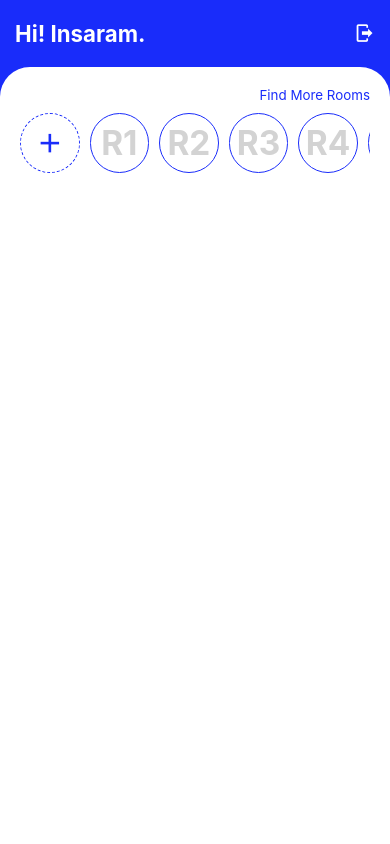
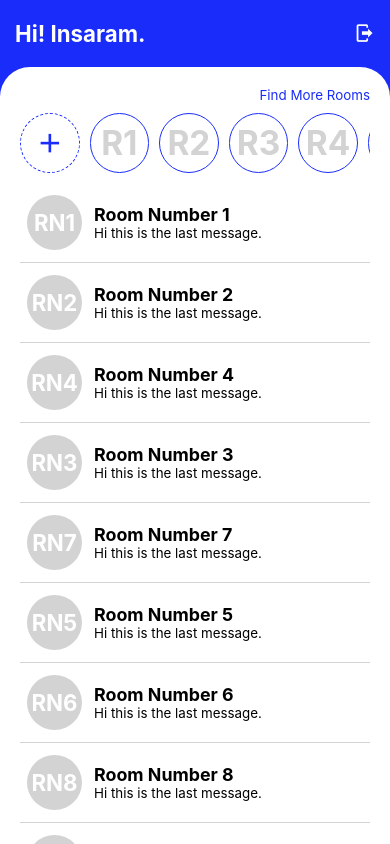
Before and after one commit to ins099/chat-app-ma, a React Native app: screen /Dashboard in a window 390 px wide. Built offline with nearby package versions, Linux system fonts and the light colour scheme.

Commit message:
chat list and item done

```diff
--- /dev/null
+++ b/src/components/EmptyList/index.jsx
@@ -0,0 +1,18 @@
+import { StyleSheet, Text, View } from 'react-native'
+import React from 'react'
+import { TextNormal } from '../CustomTexts'
+
+const EmptyList = (props) => {
+    const {message} = props
+  return (
+    <View style = {styles.container}>
+      <TextNormal center bold>{message || "No Chats Found."}</TextNormal>
+    </View>
+  )
+}
+
+export default EmptyList
+
+const styles = StyleSheet.create({
+    container:{flex:1, alignItems:'center', justifyContent:'center'}
+})
--- /dev/null
+++ b/src/screens/Dashboard/Components/ChatList.jsx
@@ -0,0 +1,141 @@
+import { FlatList, StyleSheet, Text, TouchableOpacity, View } from "react-native";
+import React from "react";
+import EmptyList from "../../../components/EmptyList";
+import { COLORS } from "../../../utils/theme";
+import {
+  TextBig,
+  TextNormal,
+  TextSmall,
+} from "../../../components/CustomTexts";
+import { getInitials } from "../../../utils/helpers";
+import { scale } from "react-native-size-matters";
+import { useNavigation } from "@react-navigation/native";
+
+const CHAT_LIST = [
+  {
+    id: "1",
+    name: "Room Number 1",
+    last_message: "Hi this is the last message.",
+  },
+  {
+    id: "2",
+    name: "Room Number 2",
+    last_message: "Hi this is the last message.",
+  },
+  {
+    id: "4",
+    name: "Room Number 4",
+    last_message: "Hi this is the last message.",
+  },
+  {
+    id: "3",
+    name: "Room Number 3",
+    last_message: "Hi this is the last message.",
+  },
+  {
+    id: "7",
+    name: "Room Number 7",
+    last_message: "Hi this is the last message.",
+  },
+  {
+    id: "5",
+    name: "Room Number 5",
+    last_message: "Hi this is the last message.",
+  },
+  {
+    id: "6",
+    name: "Room Number 6",
+    last_message: "Hi this is the last message.",
+  },
+  {
+    id: "8",
+    name: "Room Number 8",
+    last_message: "Hi this is the last message.",
+  },
+  {
+    id: "9",
+    name: "Room Number 9",
+    last_message: "Hi this is the last message.",
+  },
+  {
+    id: "10",
+    name: "Room Number 10",
+    last_message: "Hi this is the last message.",
+  },
+  {
+    id: "11",
+    name: "Room Number 11",
+    last_message: "Hi this is the last message.",
+  },
+];
+
+const ChatList = (props) => {
+  const {} = props;
+
+  const renderItem = ({ item, index }) => {
+    return <ChatItem {...item} />;
+  };
+
+  return (
+    <View style={styles.container}>
+      <FlatList
+        data={CHAT_LIST}
+        keyExtractor={(item) => item.id}
+        contentContainerStyle={{ paddingBottom: scale(50) }}
+        ListEmptyComponent={() => <EmptyList />}
+        showsVerticalScrollIndicator={false}
+        renderItem={renderItem}
+      />
+    </View>
+  );
+};
+
+export default ChatList;
+
+const ChatItem = (props) => {
+  const { id, name, last_message } = props;
+  const navigation = useNavigation();
+  const onPressChat = () => {
+    navigation.navigate("Inbox", { chatId: id });
+  };
+  return (
+    <TouchableOpacity style={styles.chatItemContainer} onPress = {onPressChat}>
+      <View style={styles.itemLeftContainer}>
+        <View style={styles.initialContainer}>
+          <TextBig color={COLORS.white} bold>
+            {getInitials(name)}
+          </TextBig>
+        </View>
+      </View>
+      <View style={styles.itemMainContainer}>
+        <TextNormal bold>{name}</TextNormal>
+        <TextSmall>{last_message}</TextSmall>
+      </View>
+    </TouchableOpacity>
+  );
+};
+
+const styles = StyleSheet.create({
+  container: { flex: 1 },
+  chatItemContainer: {
+    width: "100%",
+    minHeight: 80,
+    flexDirection: "row",
+    borderBottomWidth: 1,
+    borderBottomColor: COLORS.lightgrey,
+  },
+  itemLeftContainer: {
+    flex: 1,
+    alignItems: "center",
+    justifyContent: "center",
+  },
+  itemMainContainer: { flex: 4, justifyContent: "center", marginLeft: 5 },
+  initialContainer: {
+    height: scale(50),
+    aspectRatio: 1,
+    borderRadius: 110,
+    alignItems: "center",
+    justifyContent: "center",
+    backgroundColor: "lightgrey",
+  },
+});
--- a/src/screens/Dashboard/Components/RoomList.jsx
+++ b/src/screens/Dashboard/Components/RoomList.jsx
@@ -27,28 +27,7 @@ const ROOM_LIST = [
 ];
 
 const renderItem = ({ item, index }) => {
-  const { room_name, id } = item;
-  const onPressItem = () => {};
-  return (
-    <TouchableOpacity
-      style={[styles.roundItem, index === 0 && styles.addRoom]}
-      onPress={onPressItem}
-      key={id}
-    >
-      {index === 0 ? (
-        <MaterialCommunityIcons
-          name="plus"
-          color={COLORS.primary}
-          disabled
-          size={ms(30)}
-        />
-      ) : (
-        <TextBig bold textStyle={styles.initialText}>
-          {getInitials(room_name)}
-        </TextBig>
-      )}
-    </TouchableOpacity>
-  );
+  return <RoomItem {...item} index={index} />;
 };
 
 const RoomList = (props) => {
@@ -75,6 +54,37 @@ const RoomList = (props) => {
         />
       </View>
     </>
+  );
+};
+
+const RoomItem = (props) => {
+  const { room_name, id, index } = props;
+
+  const navigation = useNavigation();
+
+  const onPressItem = () => {
+    navigation.navigate("Inbox", { chatId: id });
+  };
+
+  return (
+    <TouchableOpacity
+      style={[styles.roundItem, index === 0 && styles.addRoom]}
+      onPress={onPressItem}
+      key={id}
+    >
+      {index === 0 ? (
+        <MaterialCommunityIcons
+          name="plus"
+          color={COLORS.primary}
+          disabled
+          size={ms(30)}
+        />
+      ) : (
+        <TextBig bold textStyle={styles.initialText}>
+          {getInitials(room_name)}
+        </TextBig>
+      )}
+    </TouchableOpacity>
   );
 };
 
--- a/src/screens/Dashboard/index.jsx
+++ b/src/screens/Dashboard/index.jsx
@@ -4,6 +4,7 @@ import SafeAreaWrapper from "../../components/Wrapper/SafeAreaWrapper";
 import { COLORS } from "../../utils/theme";
 import DashHeader from "./Components/DashHeader";
 import RoomList from "./Components/RoomList";
+import ChatList from "./Components/ChatList";
 
 const Dashboard = (props) => {
   const { navigation } = props;
@@ -17,6 +18,7 @@ const Dashboard = (props) => {
       <DashHeader onPressLogout={onPressLogout} userName = "Insaram"/>
       <View style={styles.curvedContainer}>
         <RoomList />
+        <ChatList />
       </View>
     </SafeAreaWrapper>
   );
```
Also changed, not shown: src/screens/Search/index.jsx (renamed from src/screens/Search/index.tsx).
